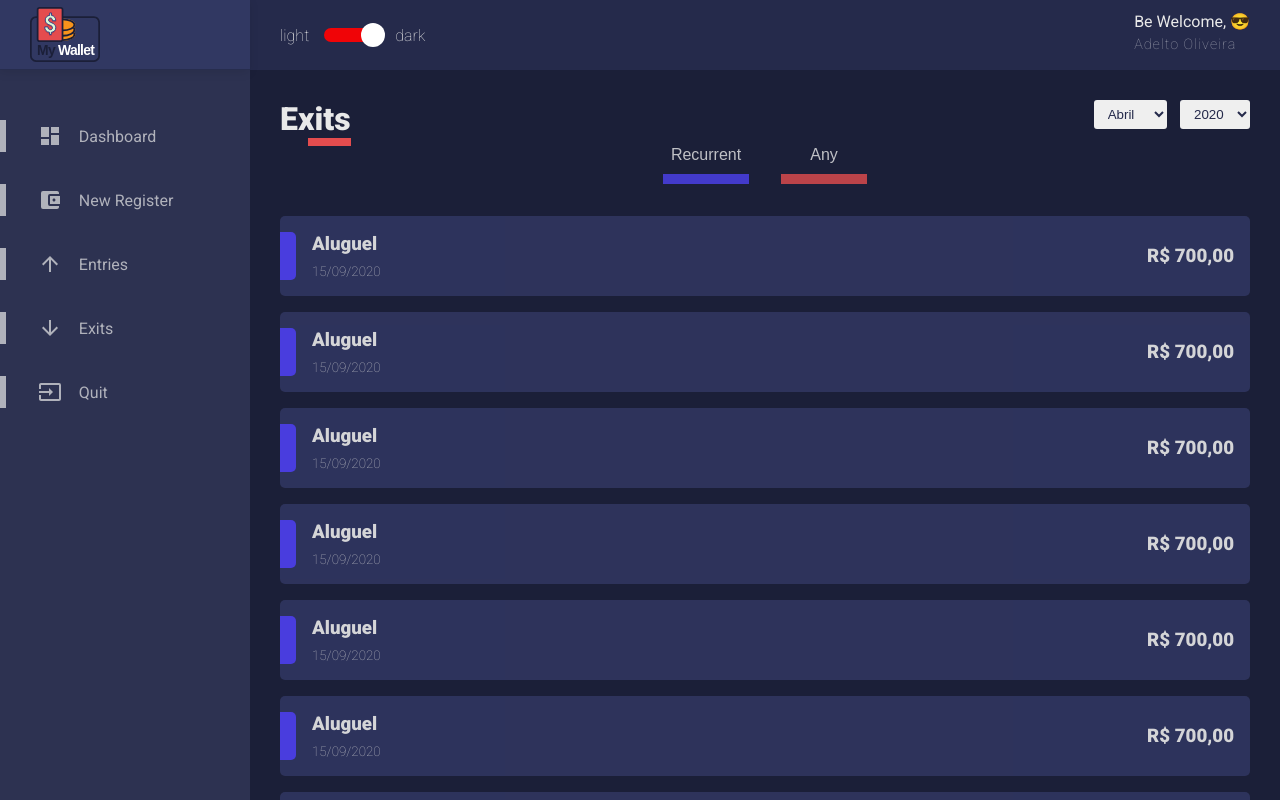
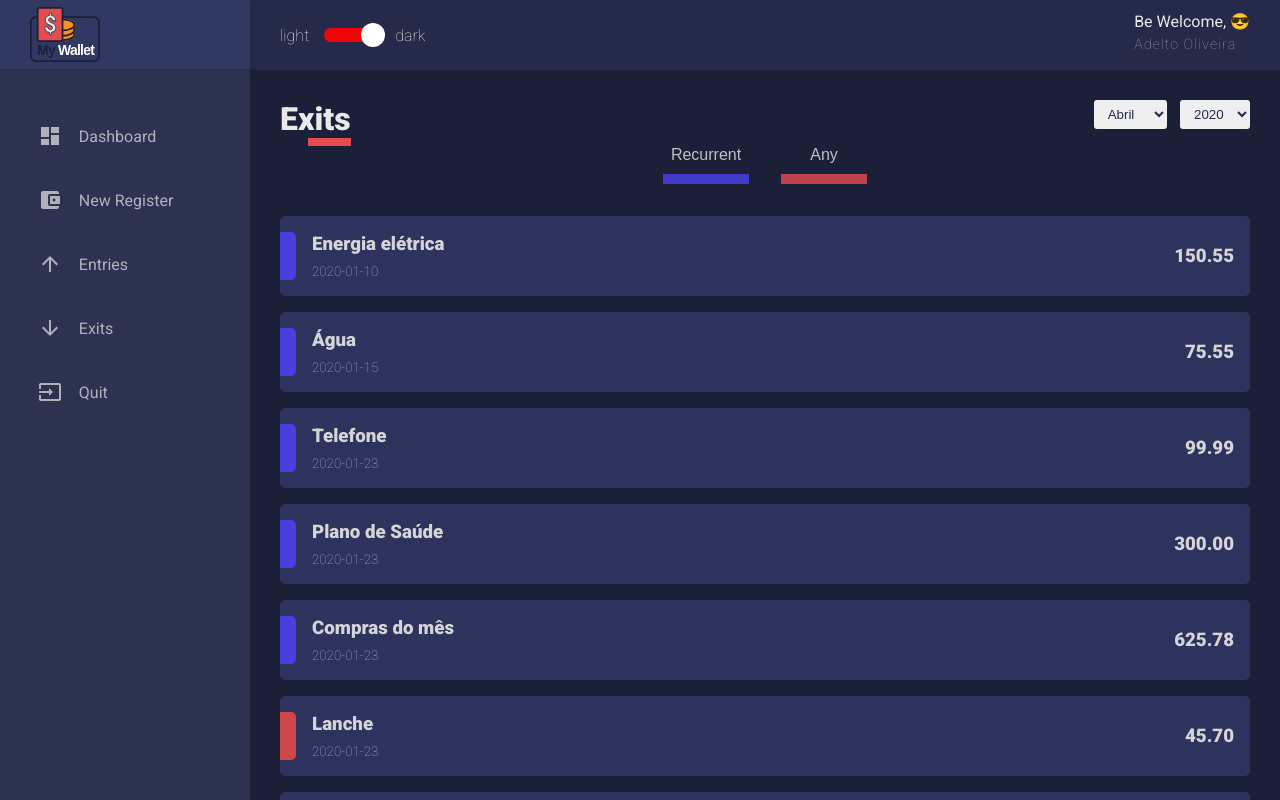
Before and after one commit to otleda/dashboard, a React (Create React App) app in the folder wallet/my-app/: page /list/1 in a window 1280 px wide. Built offline with nearby package versions, Linux system fonts and the light colour scheme; the HTML template or start-up script is replaced by a standard one.

Commit message:
Criando a listagem das entradas e saidas via Hook

```diff
--- a/wallet/my-app/src/components/Aside/index.tsx
+++ b/wallet/my-app/src/components/Aside/index.tsx
@@ -17,6 +17,7 @@
 } from './styles';
 
 const Aside: React.FC = () => {
+
     return (
         <Container>
             <Header>
--- a/wallet/my-app/src/components/Aside/styles.ts
+++ b/wallet/my-app/src/components/Aside/styles.ts
@@ -38,13 +38,14 @@
     margin-bottom: 2em;
     width: 100%;
     height: 2em;
-    border-left: 6px solid ;
+    border-left: 6px solid transparent;
     color: ${ props => props.theme.colors.white };
     opacity: .7;
     transition: opacity .3s;
 
     &:hover {
         opacity: 1;
+        border-left: 6px solid ${props => props.theme.colors.onCheked};
     }
 
     > svg {
--- /dev/null
+++ b/wallet/my-app/src/database/expenses.ts
@@ -0,0 +1,52 @@
+/* eslint-disable import/no-anonymous-default-export */
+export default [
+  {"description":"Energia elétrica",      "amount":"150.55","type":"saída","frequency":"recorrente","date":"2020-01-10"},
+  {"description":"Água",                  "amount":"75.55", "type":"saída","frequency":"recorrente","date":"2020-01-15"},
+  {"description": "Telefone",             "amount":"99.99", "type":"saída","frequency":"recorrente","date":"2020-01-23"},
+  {"description":"Plano de Saúde",        "amount":"300.00","type":"saída","frequency":"recorrente","date":"2020-01-23"},
+  {"description":"Compras do mês",        "amount":"625.78","type":"saída","frequency":"recorrente","date":"2020-01-23"},
+  {"description":"Lanche",                "amount":"45.70", "type":"saída","frequency":"eventual",  "date":"2020-01-23"},
+  {"description":"Blusa",                 "amount":"95.70", "type":"saída","frequency":"eventual",  "date":"2020-01-23"},
+  {"description":"Energia elétrica",      "amount":"125.55","type":"saída","frequency":"recorrente","date":"2020-02-10"},
+  {"description":"Água",                  "amount":"90.15", "type":"saída","frequency":"recorrente","date":"2020-02-15"},
+  {"description":"Telefone",              "amount":"99.99", "type":"saída","frequency":"recorrente","date":"2020-02-23"},
+  {"description":"Plano de Saúde",        "amount":"300.00","type":"saída","frequency":"recorrente","date":"2020-02-23"},
+  {"description":"Compras do mês",        "amount":"540.00","type":"saída","frequency":"recorrente","date":"2020-02-25"},
+  {"description":"Parcela do Celular 1/5","amount":"150.99","type":"saída","frequency":"eventual",  "date":"2020-02-26"},
+  {"description":"Cinema",                "amount":"45.00", "type":"saída","frequency":"eventual",  "date":"2020-02-23"},
+  {"description":"Energia elétrica",      "amount":"97.00", "type":"saída","frequency":"recorrente","date":"2020-03-10"},
+  {"description":"Água",                  "amount":"100.10","type":"saída","frequency":"recorrente","date":"2020-03-15"},
+  {"description":"Telefone",              "amount":"99.99", "type":"saída","frequency":"recorrente","date":"2020-03-23"},
+  {"description":"Plano de Saúde",        "amount":"300.00","type":"saída","frequency":"recorrente","date":"2020-03-23"},
+  {"description":"Compras do mês",        "amount":"800.50","type":"saída","frequency":"recorrente","date":"2020-03-17"},
+  {"description":"Parcela do Celular 2/5","amount":"150.99","type":"saída","frequency":"eventual",  "date":"2020-03-18"},
+  {"description":"Troca de Oléo do carro","amount":"90.00", "type":"saída","frequency":"eventual",  "date":"2020-03-23"},
+  {"description":"Energia elétrica",      "amount":"75.99", "type":"saída","frequency":"recorrente","date":"2020-04-10"},
+  {"description":"Água",                  "amount":"80.33", "type":"saída","frequency":"recorrente","date":"2020-04-15"},
+  {"description":"Telefone",              "amount":"99.99", "type":"saída","frequency":"recorrente","date":"2020-04-23"},
+  {"description":"Plano de Saúde",        "amount":"300.00","type":"saída","frequency":"recorrente","date":"2020-04-23"},
+  {"description":"Compras do mês",        "amount":"600.00","type":"saída","frequency":"recorrente","date":"2020-04-25"},
+  {"description":"Parcela do Celular 3/5","amount":"150.99","type":"saída","frequency":"eventual",  "date":"2020-04-26"},
+  {"description":"Ebook de React Js",     "amount":"85.95", "type":"saída","frequency":"eventual",  "date":"2020-04-13"},
+  {"description":"Energia elétrica",      "amount":"125.55","type":"saída","frequency":"recorrente","date":"2020-05-10"},
+  {"description":"Água",                  "amount":"90.15", "type":"saída","frequency":"recorrente","date":"2020-05-15"},
+  {"description":"Telefone",              "amount":"99.99", "type":"saída","frequency":"recorrente","date":"2020-05-23"},
+  {"description":"Plano de Saúde",        "amount":"300.00","type":"saída","frequency":"recorrente","date":"2020-05-23"},
+  {"description":"Compras do mês",        "amount":"540.00","type":"saída","frequency":"recorrente","date":"2020-05-25"},
+  {"description":"Parcela do Celular 4/5","amount":"150.99","type":"saída","frequency":"eventual",  "date":"2020-05-26"},
+  {"description":"Blusa Iron Man",        "amount":"150.00","type":"saída","frequency":"eventual",  "date":"2020-01-23"},
+  {"description":"Energia elétrica",      "amount":"200.00","type":"saída","frequency":"recorrente","date":"2020-06-10"},
+  {"description":"Água",                  "amount":"150.00","type":"saída","frequency":"recorrente","date":"2020-06-15"},
+  {"description":"Telefone",              "amount":"99.99", "type":"saída","frequency":"recorrente","date":"2020-06-23"},
+  {"description":"Plano de Saúde",        "amount":"300.00","type":"saída","frequency":"recorrente","date":"2020-06-23"},
+  {"description":"Compras do mês",        "amount":"559.15","type":"saída","frequency":"recorrente","date":"2020-06-25"},
+  {"description":"Parcela do Celular 5/5","amount":"150.99","type":"saída","frequency":"eventual",  "date":"2020-06-26"},
+  {"description":"Perfume",               "amount":"250.00","type":"saída","frequency":"eventual",  "date":"2020-06-21"},
+  {"description":"Energia elétrica",      "amount":"250.00","type":"saída","frequency":"recorrente","date":"2020-07-10"},
+  {"description":"Água",                  "amount":"90.00", "type":"saída","frequency":"recorrente","date":"2020-07-15"},
+  {"description":"Telefone",              "amount":"99.99", "type":"saída","frequency":"recorrente","date":"2020-07-23"},
+  {"description":"Plano de Saúde",        "amount":"300.00","type":"saída","frequency":"recorrente","date":"2020-07-23"},
+  {"description":"Compras do mês",        "amount":"700.00","type":"saída","frequency":"recorrente","date":"2020-07-25"},
+  {"description":"Cafeteira",             "amount":"250.00","type":"saída","frequency":"eventual",  "date":"2020-07-26"},
+  {"description":"Pizza",                 "amount":"60.00", "type":"saída","frequency":"eventual",  "date":"2020-07-19"}
+]
--- /dev/null
+++ b/wallet/my-app/src/database/gains.ts
@@ -0,0 +1,13 @@
+/* eslint-disable import/no-anonymous-default-export */
+
+export default [
+  { "description": "Salário",     "amount": "1300.52", "type": "entrada", "frequency": "recorrente", "date": "2020-01-10" },
+  { "description": "Freela",      "amount": "150.13",  "type": "entrada", "frequency": "eventual",   "date": "2020-01-17" },
+  { "description": "Salário",     "amount": "2500.23", "type": "entrada", "frequency": "recorrente", "date": "2020-02-10" },
+  { "description": "Freela site", "amount": "900.23",  "type": "entrada", "frequency": "eventual",   "date": "2020-02-21" },
+  { "description": "Freela app",  "amount": "950.92",  "type": "entrada", "frequency": "eventual",   "date": "2020-02-23" },
+  { "description": "Salário",     "amount": "2500.25", "type": "entrada", "frequency": "recorrente", "date": "2020-03-10" },
+  { "description": "Salário",     "amount": "2500.18", "type": "entrada", "frequency": "recorrente", "date": "2020-04-10" },
+  { "description": "Salário",     "amount": "2500.15", "type": "entrada", "frequency": "recorrente", "date": "2020-05-10" },
+  { "description": "Salário",     "amount": "2500.12", "type": "entrada", "frequency": "recorrente", "date": "2020-06-10" },
+  { "description": "Salário",     "amount": "2500.00", "type": "entrada", "frequency": "recorrente", "date": "2020-07-10" }]
--- a/wallet/my-app/src/pages/List/index.tsx
+++ b/wallet/my-app/src/pages/List/index.tsx
@@ -1,9 +1,12 @@
-import React, { useMemo } from 'react';
+import React, { useMemo, useState, useEffect } from 'react';
 import { Container, Content, Filters } from './styles';
 
 import ContentHeader from '../../components/ContentHeader';
 import InputSelect from '../../components/InputSelect';
 import HistoryFinanceCard from '../../components/HistoryFinanceCard';
+
+import gains from '../../database/gains';
+import expenses from '../../database/expenses';
 
 interface IRouteParams {
     match: {
@@ -13,11 +16,46 @@
     }
 }
 
+interface IData {
+    id: string;
+    descriptionTitle: string;
+    amountFormatted:string;
+    frequency: string;
+    dateFormatted: string;
+    tagColor: string;
+}
+
 const List: React.FC <IRouteParams> = ({ match }) => {
+
+    const [data, setData] = useState <IData[]> ([]);
+
     const {type} = match.params;
+
     const title = useMemo(() => {
         return type === 'entry-balance' ? 'Entries' : 'Exits'
     },[type]);
+
+    const lineColor = useMemo(() => {
+        return type === 'entry-balance' ? '#4E41F0' : '#E44C4E'
+    },[type]);
+
+    const listData = useMemo(() => {
+        return type === 'entry-balance' ? gains : expenses;
+    },[type]);
+
+    useEffect(() => {
+       const response =  listData.map((item ) => {
+            return {
+                id: String( Math.random() * data.length ),
+                descriptionTitle: item.description,
+                amountFormatted:item.amount,
+                frequency: item.frequency,
+                dateFormatted: item.date,
+                tagColor: item.frequency === 'recorrente' ? '#4E41F0' : '#E44C4E'
+            }
+        })
+        setData(response);
+    },[]);
 
     const months = [
         {value: 4, label: 'Abril'},
@@ -35,7 +73,7 @@
 
     return (
         <Container>
-            <ContentHeader title={title} lineColor="#E44C4E">
+            <ContentHeader title={title} lineColor = {lineColor} >
                 <InputSelect options = {months}/>
                 <InputSelect options = {years}/>
             </ContentHeader>
@@ -46,13 +84,17 @@
             </Filters>
 
             <Content>
-                <HistoryFinanceCard tagColor = "#4E41F0" title = "Aluguel" subtitle = "15/09/2020" amount = "R$ 700,00"/>
-                <HistoryFinanceCard tagColor = "#4E41F0" title = "Aluguel" subtitle = "15/09/2020" amount = "R$ 700,00"/>
-                <HistoryFinanceCard tagColor = "#4E41F0" title = "Aluguel" subtitle = "15/09/2020" amount = "R$ 700,00"/>
-                <HistoryFinanceCard tagColor = "#4E41F0" title = "Aluguel" subtitle = "15/09/2020" amount = "R$ 700,00"/>
-                <HistoryFinanceCard tagColor = "#4E41F0" title = "Aluguel" subtitle = "15/09/2020" amount = "R$ 700,00"/>
-                <HistoryFinanceCard tagColor = "#4E41F0" title = "Aluguel" subtitle = "15/09/2020" amount = "R$ 700,00"/>
-                <HistoryFinanceCard tagColor = "#4E41F0" title = "Aluguel" subtitle = "15/09/2020" amount = "R$ 700,00"/>
+                {
+                    data.map(item => (
+                        <HistoryFinanceCard
+                            key = {item.id}
+                            tagColor = {item.tagColor}
+                            title = {item.descriptionTitle}
+                            subtitle = {item.dateFormatted}
+                            amount = {item.amountFormatted}
+                        />
+                    ))
+                }
             </Content>
         </Container>
     );
```
Also changed, not shown: 1 other file (tests, documents, lock files or other folders).
